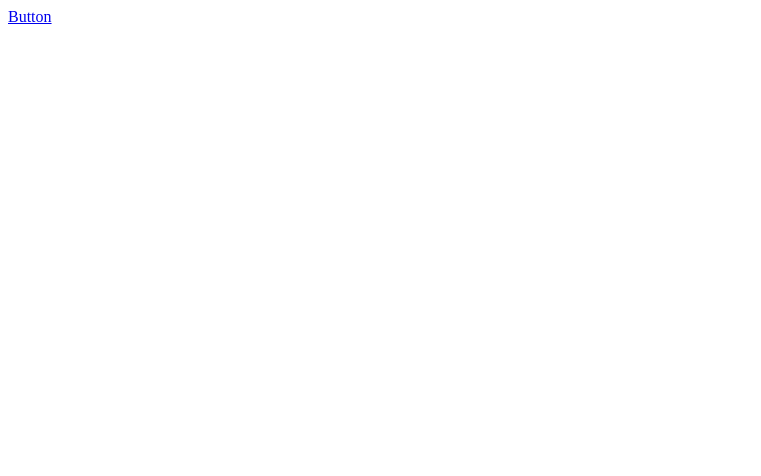
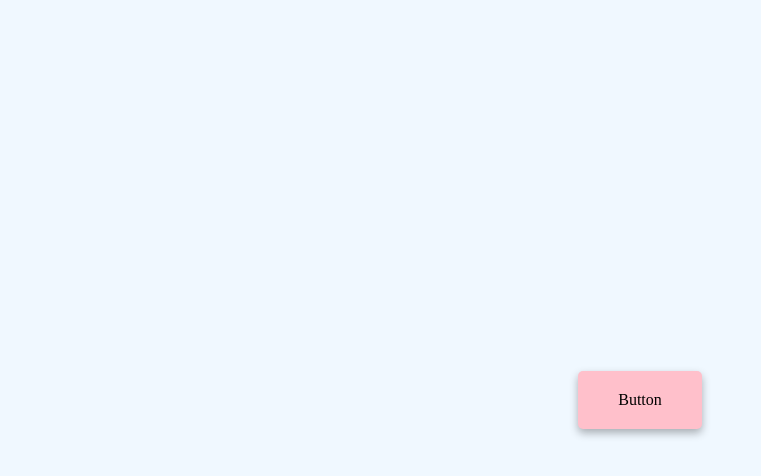
Before and after one commit to hjrayd/projet_css_js_html, a plain HTML site: page project_4/index.html in a window 1280 px wide. Shown: the whole page, without its empty margins (0-761 px from the left). Drawn offline with Linux system fonts and the light colour scheme.

Commit message:
project 4 finished

```diff
--- a/project_4/index.html
+++ b/project_4/index.html
@@ -3,9 +3,11 @@
 <head>
     <meta charset="UTF-8">
     <meta name="viewport" content="width=device-width, initial-scale=1.0">
+    <link rel="stylesheet" href="style.css">
     <title>Button Ripple Effect</title>
 </head>
 <body>
-    <a href="#" class="btn"><spans>Button</spans></a>
+    <a href="#" class="btn"><span>Button</span></a>
+    <script src="script.js"></script>
 </body>
 </html>
--- a/project_4/script.js
+++ b/project_4/script.js
@@ -0,0 +1,9 @@
+const btnEl = document.querySelector(".btn");
+
+btnEl.addEventListener("mouseover", (event)=>{
+    const x = event.pageX - btnEl.offsetleft;
+    const y = event.pageY - btnEl.offsetTop;
+
+    btnEl.style.setProperty("--xPos", x + "px");
+    btnEl.style.setProperty("--yPos", y + "px");
+});
--- a/project_4/style.css
+++ b/project_4/style.css
@@ -0,0 +1,42 @@
+body  {
+    margin: 0;
+    display: flex;
+    justify-content: center;
+    height: 100vh;
+    align-items: center;
+    background-color: aliceblue;
+}
+
+.btn {
+    background-color: pink;
+    padding: 20px 40px;
+    border-radius: 5px;
+    box-shadow: 0 4px 8px rgba(0, 0, 0, .3);
+    text-decoration: none;
+    color: black;
+    position: relative;
+    overflow: hidden;
+}
+
+.btn span {
+    position: relative;
+    z-index: 1;
+}
+
+.btn::before {
+    content: "";
+    position: absolute;
+    background-color: orangered;
+    width: 0;
+    height: 0;
+    left: var(--xPos);
+    top: var(--yPos);
+    transform: translate(-50%, -50%);
+    border-radius: 50%;
+    transition: width .5s, height 0.5s;
+}
+
+.btn:hover::before {
+    width: 300px;
+    height: 300px;
+}
```
